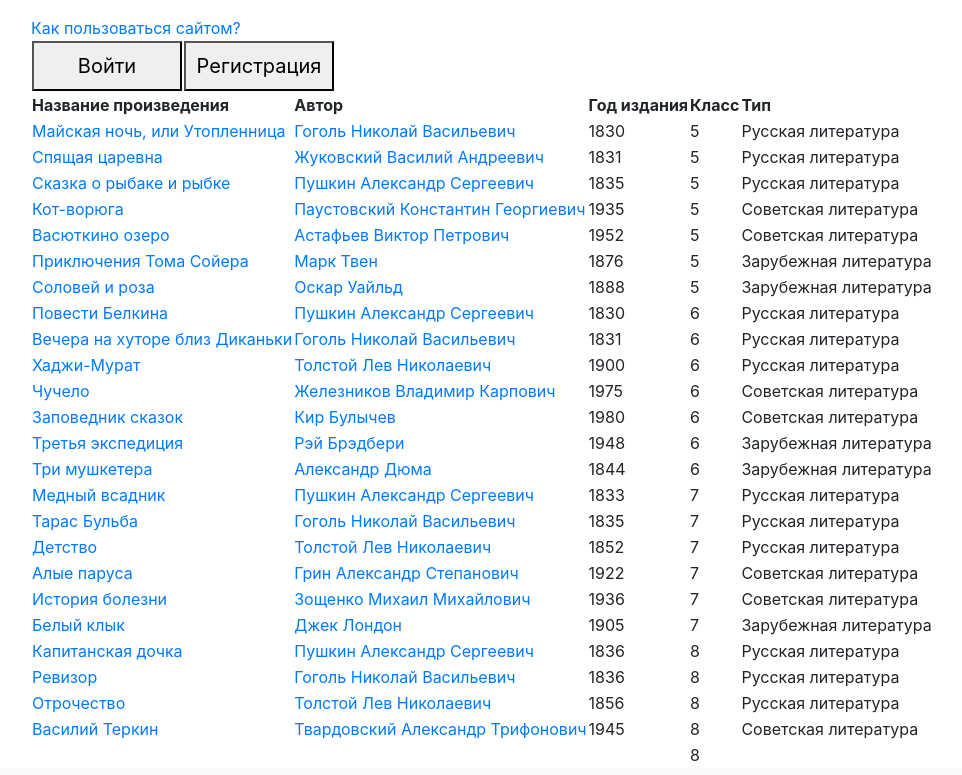
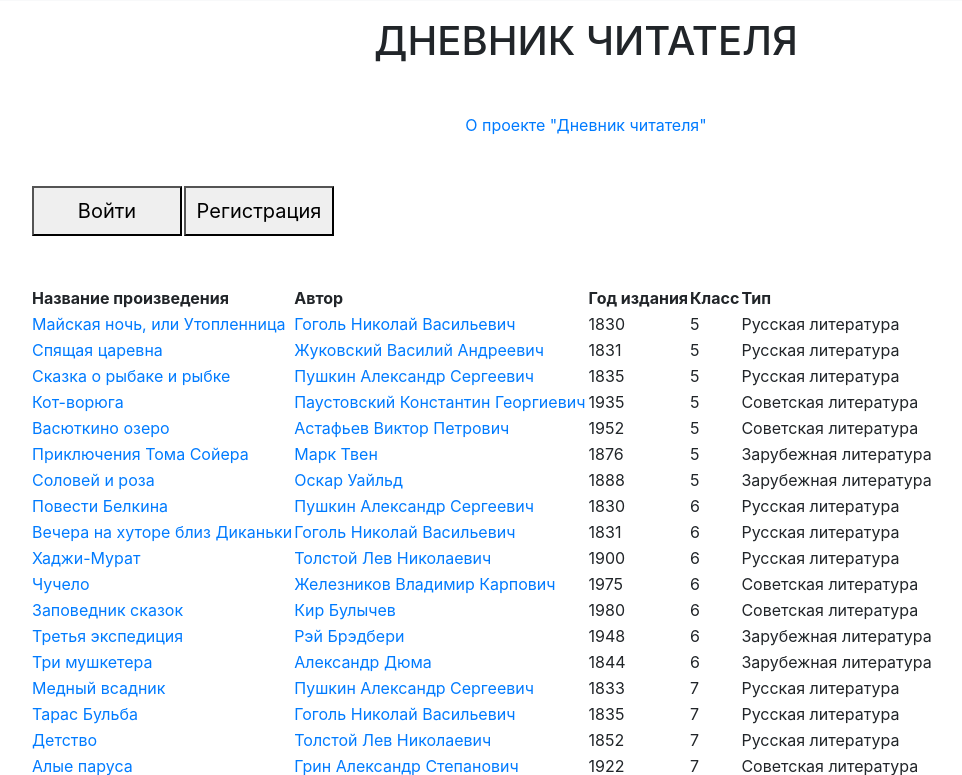
Before and after one commit to AlexanderIlin2005/flask_project, a Flask app: page / in a window 1280 px wide. Shown: the part 315-1090 px from the top of the page, without its empty margins (54-1016 px from the left). Run offline with Flask 2, Linux system fonts and the light colour scheme; data comes from the database, SQL or seed files in the repository; some libraries are stand-ins or nearby versions.

Commit message:
немного красоты

```diff
--- a/templates/base.html
+++ b/templates/base.html
@@ -12,10 +12,8 @@
 <body>
 <header>
     <nav class="navbar navbar-light bg-light">
-        <a class="navbar-brand" href="/">Наше приложение</a>
-        <a href="/" class="navbar-left"><img src="/static/img/logo2.png" width="100%"></a>
+        <a href="/" class="navbar-left"><img src="/static/img/logo.png" width="100%"></a>
     </nav>
-
 </header>
 <!-- Begin page content -->
 <main role="main" class="container">
--- a/templates/index.html
+++ b/templates/index.html
@@ -1,9 +1,11 @@
 {% extends "base.html" %}
 
 {% block content %}
-<p><h1>Добро пожаловать в онлайн Дневник читателя.</h1><br>
-</p>
-<a href="/about">Как пользоваться сайтом?</a>
+<center><p><h1>ДНЕВНИК ЧИТАТЕЛЯ</h1><br>
+</p></center>
+<center><a href="/about">О проекте "Дневник читателя"</a></center>
+<br>
+<br>
 {% if molodec == True %}
 <table>
     <tr>
@@ -27,6 +29,8 @@
     </tr>
 </table>
 {% endif %}
+<br>
+<br>
 <table>
         <tr>
             <th>Название произведения</th>
```
Also changed, not shown: 1 other file.
